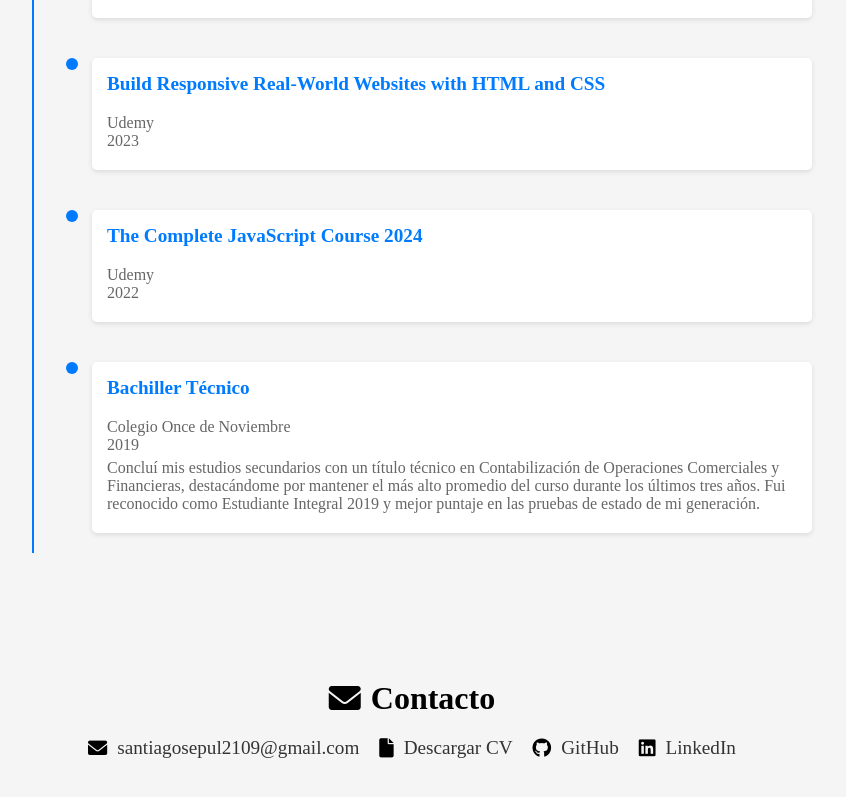
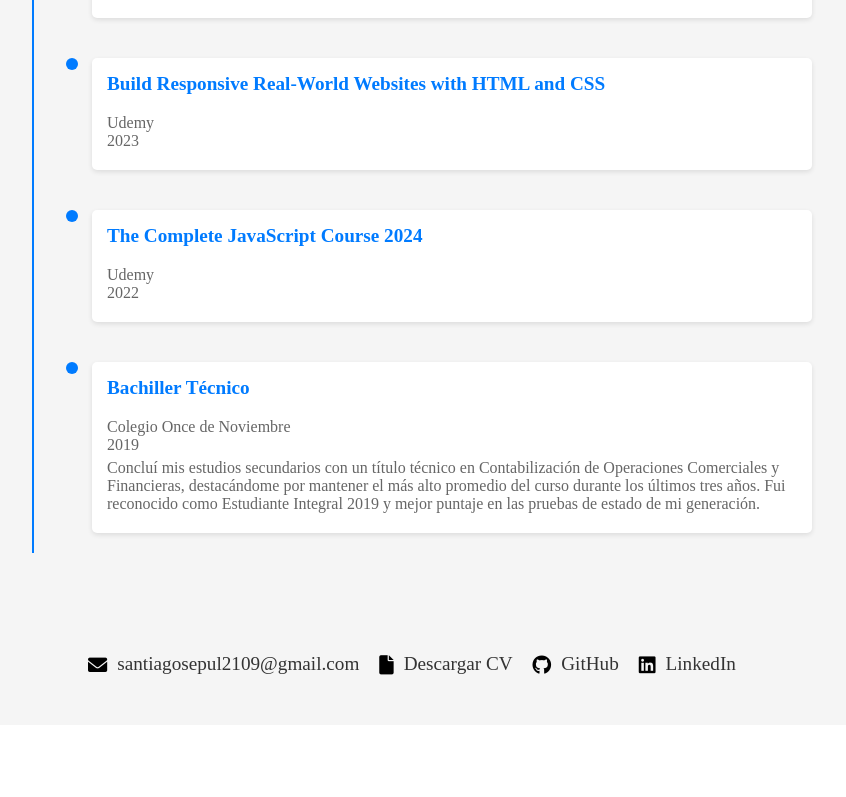
Before and after one commit to ManuACDev/portafolio-angular, an Angular app: page / in a window 1280 px wide. Shown: the part 3046-3843 px from the top of the page, without its empty margins (228-1074 px from the left). After the commit the page ends 3779 px from the top, so only its background shows below. Built offline with nearby package versions, Linux system fonts and the light colour scheme.

Commit message:
Delete Título Contacto

```diff
--- a/src/app/components/contacto/contacto.component.html
+++ b/src/app/components/contacto/contacto.component.html
@@ -1,6 +1,5 @@
 <section id="contacto" class="contacto">
   <div class="container">
-    <h2><i class="fas fa-envelope"></i> Contacto</h2>
     <div class="contact-info">
       <p><i class="fas fa-envelope"></i> <a href="mailto:santiagosepul2109@gmail.com">santiagosepul2109&#64;gmail.com</a></p>
       <p><i class="fas fa-file"></i> <a href="ruta_al_cv.pdf" target="_blank">Descargar CV</a></p>
```
